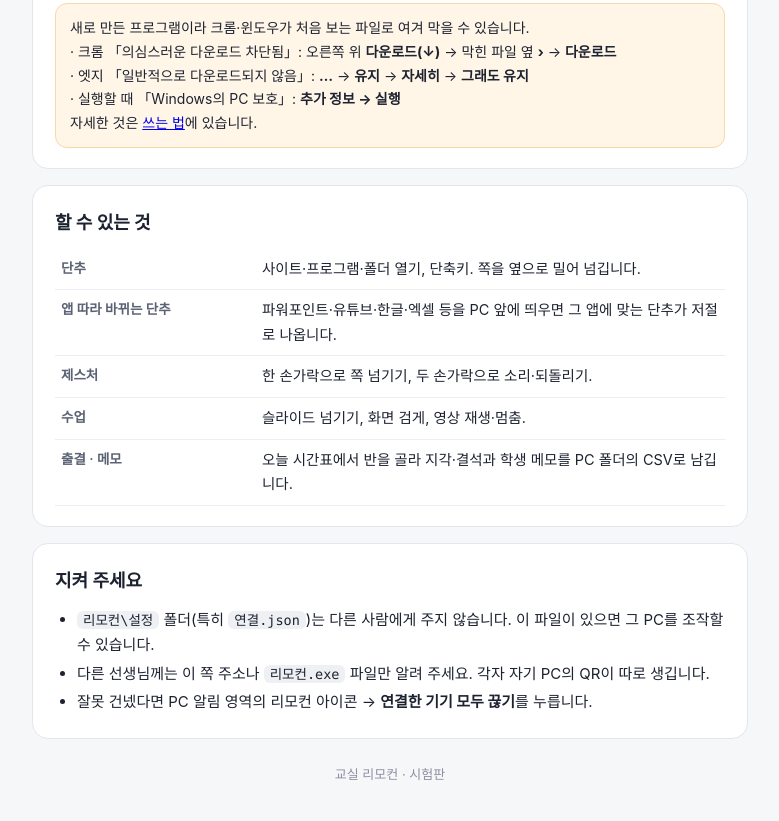
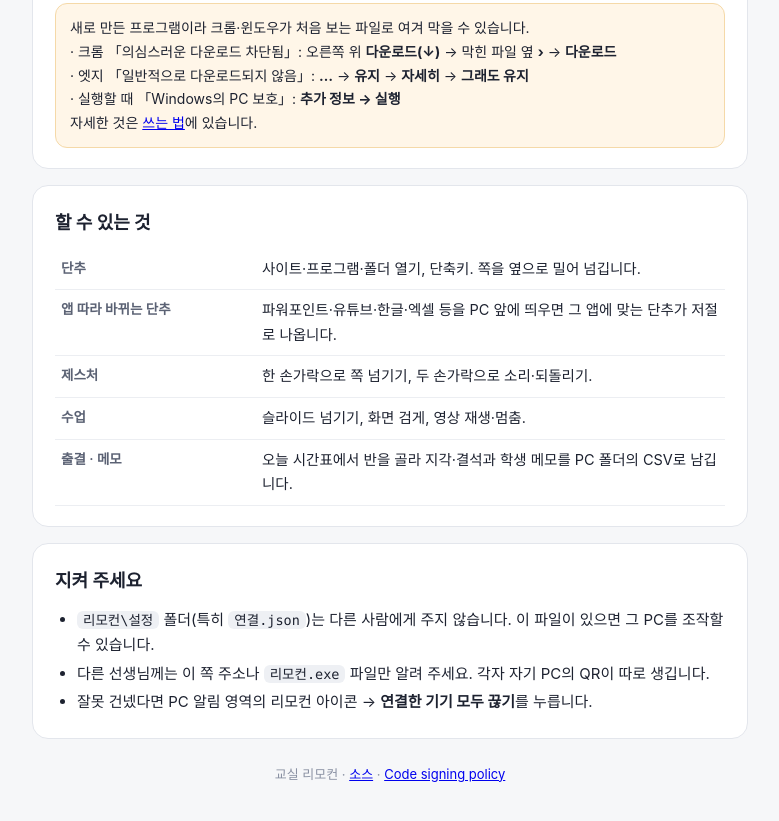
Before and after one commit to spoonk7-commits/classroom-remote, a plain HTML site: page web/public/get.html in a window 1280 px wide. Shown: the part 523-1344 px from the top of the page, without its empty margins (250-1029 px from the left). Drawn offline with Linux system fonts and the light colour scheme; no server answers.

Commit message:
지우는 법, 받기 쪽에 코드 서명 정책 링크
Co-Authored-By: Claude Opus 5.5 <noreply@anthropic.com>

```diff
--- a/web/public/get.html
+++ b/web/public/get.html
@@ -60,7 +60,7 @@
     </ul>
   </section>
 
-  <footer>교실 리모컨 · 시험판</footer>
+  <footer>교실 리모컨 · <a href="https://github.com/spoonk7-commits/classroom-remote">소스</a> · <a href="https://github.com/spoonk7-commits/classroom-remote/blob/main/CODE_SIGNING.md">Code signing policy</a></footer>
 </div>
 <script>
   fetch('remote.zip', { method: 'HEAD' }).then(function (r) {
```
Also changed, not shown: 1 other file.
